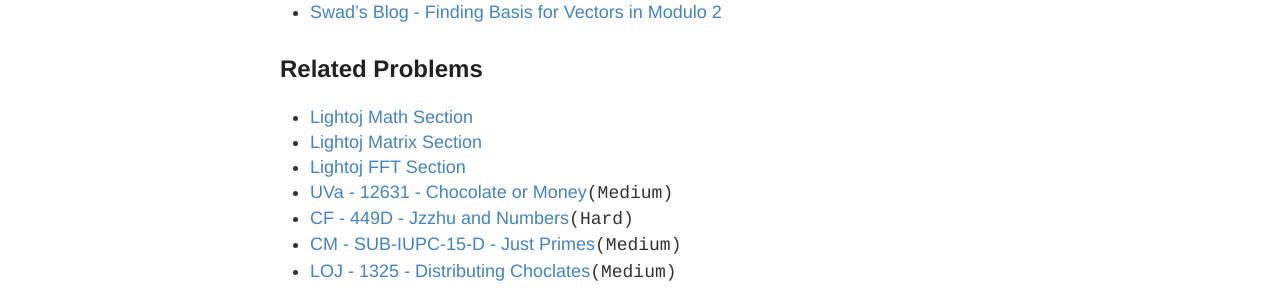
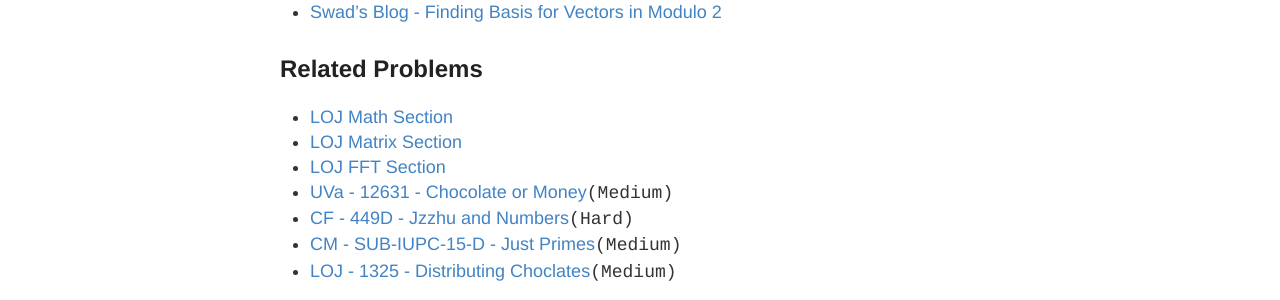
Before and after one commit to baps-bgd/baps-bgd.github.io, a Jekyll site: the page built from _posts/2020-11-4-mathematics.md, in a window 1280 px wide. Shown: the part 886-1186 px from the top of the page. Built offline with Jekyll 4.4.1, drawn with Linux system fonts in a browser that asks for light colours.

Commit message:
Update 2020-11-4-mathematics.md

```diff
--- a/_posts/2020-11-4-mathematics.md
+++ b/_posts/2020-11-4-mathematics.md
@@ -28,9 +28,9 @@
  [](){:target="\_blank"}
 
 ## Related Problems
-- [Lightoj Math Section](https://lightoj.com/problems/category/math){:target="\_blank"}
-- [Lightoj Matrix Section](https://lightoj.com/problems/category/matrix){:target="\_blank"}
-- [Lightoj FFT Section](https://lightoj.com/problems/category/fft){:target="\_blank"}
+- [LOJ Math Section](https://lightoj.com/problems/category/math){:target="\_blank"}
+- [LOJ Matrix Section](https://lightoj.com/problems/category/matrix){:target="\_blank"}
+- [LOJ FFT Section](https://lightoj.com/problems/category/fft){:target="\_blank"}
 - [UVa - 12631 - Chocolate or Money](https://onlinejudge.org/external/126/12631.pdf){:target="\_blank"}`(Medium)`
 - [CF - 449D - Jzzhu and Numbers](https://codeforces.com/problemset/problem/449/D){:target="\_blank"}`(Hard)`
 - [CM - SUB-IUPC-15-D - Just Primes](https://algo.codemarshal.org/contests/subiupc-2015/problems/D){:target="\_blank"}`(Medium)`
```
